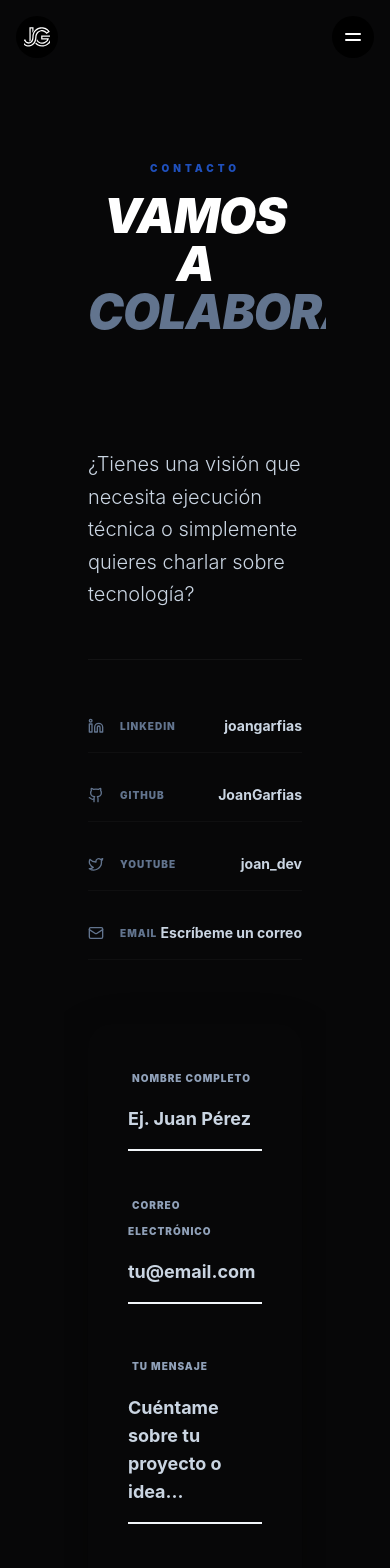
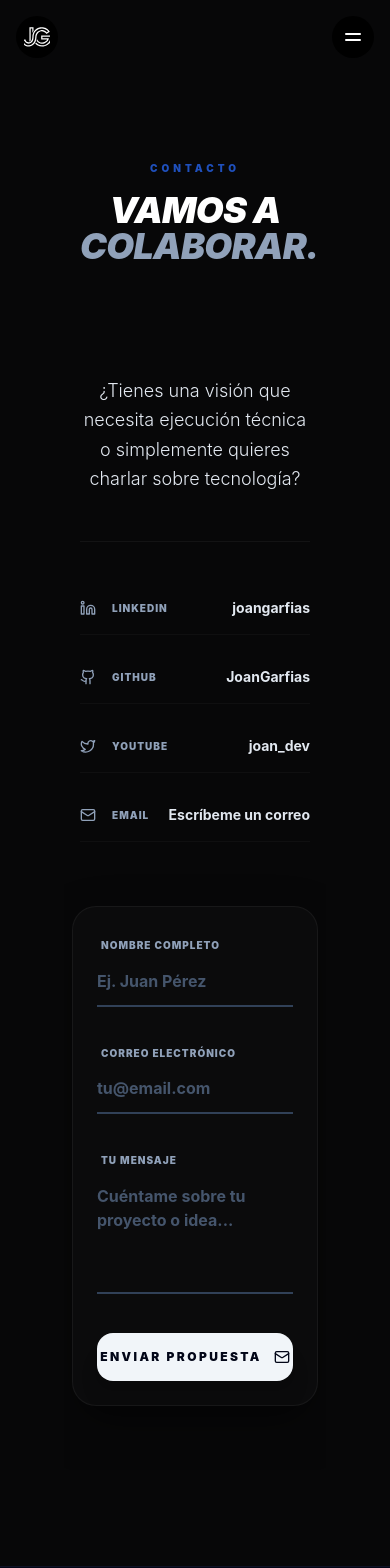
Before and after one commit to JoanGarfias/JoanGarfias.github.io, a Nuxt app: page /contacto in a window 390 px wide. Shown: the top 1568 px of the page. Built offline with nearby package versions, Linux system fonts and the light colour scheme.

Commit message:
feat: refactor

```diff
--- a/app/components/AboutMe.vue
+++ b/app/components/AboutMe.vue
@@ -21,23 +21,23 @@
         <div class="lg:col-span-7 space-y-12">
           <header class="space-y-6">
             <span class="text-[10px] font-black uppercase tracking-[0.4em] text-primary/80">Trayectoria & Enfoque</span>
-            <h2 class="text-5xl md:text-7xl font-black tracking-tighter leading-[0.9] italic uppercase">
+            <h2 class="text-4xl sm:text-5xl md:text-8xl font-black tracking-tighter leading-[0.9] italic uppercase">
               Construyendo <br/>
-              <span class="text-slate-500">con propósito.</span>
+              <span class="text-slate-400">con propósito.</span>
             </h2>
           </header>
 
           <div class="space-y-8 max-w-xl">
-            <p class="text-xl text-slate-300 leading-relaxed font-light italic">
+            <p class="text-lg md:text-xl text-slate-200 leading-relaxed font-light italic">
               "Mi camino en la tecnología comenzó con la curiosidad de entender cómo funcionan las cosas, y evolucionó en la pasión por crear herramientas que resuelvan problemas reales."
             </p>
 
-            <div class="space-y-6 text-slate-400 text-lg leading-loose">
+            <div class="space-y-6 text-slate-300 text-base md:text-lg leading-loose">
               <p>
                 Soy un desarrollador que encuentra el equilibrio entre la estética y la funcionalidad. No creo en soluciones genéricas; creo en entender el contexto antes de escribir la primera línea de código.
               </p>
               <p>
-                Cuando no estoy frente a la pantalla optimizando flujos de datos o refinando interfaces, me gusta explorar el ritmo a través del <span class="text-white font-bold">beatbox</span> o la estrategia en el fútbol. Creo firmemente que la creatividad fuera del código es lo que alimenta la innovación dentro de él.
+                Cuando no estoy frente a la pantalla optimizando flujos de datos o refinando interfaces, me gusta explorar el ritmo a través del <span class="text-white font-bold underline decoration-primary/30 underline-offset-4">beatbox</span> o la estrategia en el fútbol. Creo firmemente que la creatividad fuera del código es lo que alimenta la innovación dentro de él.
               </p>
             </div>
           </div>
--- a/app/components/Contact.vue
+++ b/app/components/Contact.vue
@@ -1,28 +1,28 @@
 <template>
-  <section id="contacto" class="py-16 px-6 bg-transparent relative overflow-hidden">
+  <section id="contacto" class="py-16 px-4 md:px-6 bg-transparent relative overflow-hidden">
     <div class="max-w-6xl mx-auto">
       <div class="grid grid-cols-1 lg:grid-cols-12 gap-16 lg:gap-24">
 
         <!-- Redes y Mensaje -->
         <div class="lg:col-span-12 mb-4">
            <span class="text-[10px] font-black uppercase tracking-[0.4em] text-primary/80 mb-4 block text-center lg:text-left">Contacto</span>
-           <h2 class="text-5xl md:text-8xl font-black italic uppercase tracking-tighter text-white leading-none text-center lg:text-left mb-8">
-            Vamos a <br class="hidden lg:block"/> <span class="text-slate-500">colaborar.</span>
+           <h2 class="text-4xl sm:text-5xl md:text-8xl font-black italic uppercase tracking-tighter text-white leading-none text-center lg:text-left mb-8">
+            Vamos a <br class="hidden lg:block"/> <span class="text-slate-400">colaborar.</span>
           </h2>
         </div>
 
         <div class="lg:col-span-5 space-y-12">
-          <p class="text-xl text-slate-300 font-light leading-relaxed">
+          <p class="text-lg md:text-xl text-slate-200 font-light leading-relaxed text-center lg:text-left">
             ¿Tienes una visión que necesita ejecución técnica o simplemente quieres charlar sobre tecnología?
           </p>
 
           <div class="space-y-4 pt-10 border-t border-white/5">
             <div v-for="social in socials" :key="social.label" class="flex items-center justify-between group py-4 border-b border-white/[0.03]">
               <div class="flex items-center gap-4">
-                <component :is="social.icon" class="w-4 h-4 text-slate-500 group-hover:text-primary transition-colors" />
-                <span class="text-[10px] uppercase tracking-widest text-slate-500 font-black">{{ social.label }}</span>
+                <component :is="social.icon" class="w-4 h-4 text-slate-400 md:text-slate-500 md:group-hover:text-primary transition-colors" />
+                <span class="text-[10px] uppercase tracking-widest text-slate-400 md:text-slate-500 font-black">{{ social.label }}</span>
               </div>
-              <a :href="social.link" target="_blank" class="text-sm text-slate-300 hover:text-white font-bold transition-all group-hover:translate-x-1">
+              <a :href="social.link" target="_blank" class="text-sm text-slate-200 hover:text-white font-bold transition-all md:group-hover:translate-x-1">
                 {{ social.value }}
               </a>
             </div>
@@ -31,14 +31,14 @@
 
         <!-- Formulario con mejor contraste -->
         <div class="lg:col-span-7">
-          <form @submit.prevent class="space-y-12 p-10 shadow-[0_20px_50px_rgba(0,0,0,0.3)] rounded-3xl">
-            <div class="grid grid-cols-1 md:grid-cols-2 gap-10">
+          <form @submit.prevent class="space-y-8 md:space-y-12 p-6 md:p-10 shadow-[0_20px_50px_rgba(0,0,0,0.3)] rounded-3xl bg-white/[0.02] border border-white/5 -mx-2 sm:mx-0">
+            <div class="grid grid-cols-1 md:grid-cols-2 gap-8 md:gap-10">
               <div class="space-y-4">
                 <label class="text-[10px] font-black uppercase tracking-widest text-slate-400 ml-1">Nombre completo</label>
                 <input
                   type="text"
                   placeholder="Ej. Juan Pérez"
-                  class="w-full bg-transparent border-b-2 border-slate-100 px-0 py-4 focus:border-primary outline-none transition-all placeholder:text-slate-300 text-white font-bold text-lg"
+                  class="w-full bg-transparent border-b-2 border-slate-700 focus:border-primary outline-none transition-all placeholder:text-slate-600 text-white font-bold text-base md:text-lg py-3 md:py-4"
                 />
               </div>
               <div class="space-y-4">
@@ -46,7 +46,7 @@
                 <input
                   type="email"
                   placeholder="tu@email.com"
-                  class="w-full bg-transparent border-b-2 border-slate-100 px-0 py-4 focus:border-primary outline-none transition-all placeholder:text-slate-300 text-white font-bold text-lg"
+                  class="w-full bg-transparent border-b-2 border-slate-700 focus:border-primary outline-none transition-all placeholder:text-slate-600 text-white font-bold text-base md:text-lg py-3 md:py-4"
                 />
               </div>
             </div>
@@ -55,12 +55,12 @@
               <textarea
                 placeholder="Cuéntame sobre tu proyecto o idea..."
                 rows="4"
-                class="w-full bg-transparent border-b-2 border-slate-100 px-0 py-4 focus:border-primary outline-none transition-all resize-none placeholder:text-slate-300 text-white font-bold text-lg"
+                class="w-full bg-transparent border-b-2 border-slate-700 focus:border-primary outline-none transition-all resize-none placeholder:text-slate-600 text-white font-bold text-base md:text-lg py-3 md:py-4"
               ></textarea>
             </div>
-            <button class="group flex items-center justify-center gap-3 w-full py-5 bg-slate-900 text-white text-xs font-black uppercase tracking-[0.2em] rounded-2xl hover:bg-primary transition-all duration-300 shadow-xl">
+            <button class="group flex items-center justify-center gap-3 w-full py-4 md:py-5 bg-slate-100 text-slate-950 md:bg-slate-900 md:text-white text-xs font-black uppercase tracking-[0.2em] rounded-2xl md:hover:bg-primary md:hover:text-white transition-all duration-300 shadow-xl">
               Enviar Propuesta
-              <LucideMail class="w-4 h-4 transition-transform group-hover:translate-x-1" />
+              <LucideMail class="w-4 h-4 transition-transform md:group-hover:translate-x-1" />
             </button>
           </form>
         </div>
--- a/app/components/Hero.vue
+++ b/app/components/Hero.vue
@@ -16,7 +16,7 @@ import { Download as LucideDownload } from 'lucide-vue-next';
         Disponible para nuevos proyectos
       </div>
 
-      <h1 class="text-5xl md:text-7xl font-black mb-8 text-white tracking-tighter italic uppercase leading-none">
+      <h1 class="text-4xl sm:text-5xl md:text-8xl font-black mb-8 text-white tracking-tighter italic uppercase leading-none">
           Hola, soy <span class="bg-gradient-to-r from-sky to-cyan-400 bg-clip-text text-transparent">Joan Garfias</span>.
       </h1>
 
--- a/app/components/ProjectGrid.vue
+++ b/app/components/ProjectGrid.vue
@@ -1,7 +1,7 @@
 <template>
   <section id="proyectos" class="py-20">
     <div class="mb-20 text-center">
-      <h2 class="text-5xl md:text-7xl font-black mb-8 text-white tracking-tighter italic uppercase leading-none">Proyectos</h2>
+      <h2 class="text-4xl sm:text-5xl md:text-8xl font-black mb-8 text-white tracking-tighter italic uppercase leading-none">Proyectos</h2>
       <p class="text-slate-400 text-lg max-w-2xl mx-auto mb-8">
         Una selección de trabajos donde combino diseño, tecnología y resolución de problemas para crear experiencias digitales únicas.
       </p>
@@ -12,7 +12,7 @@
       <div
         v-for="(project, index) in projects"
         :key="project.id"
-        class="group relative flex flex-col"
+        class="group relative flex flex-col p-4 md:p-0 rounded-3xl bg-white/5 md:bg-transparent border border-white/5 md:border-none transition-all duration-500"
       >
         <!-- Project Card -->
         <NuxtLink
--- a/app/layouts/default.vue
+++ b/app/layouts/default.vue
@@ -1,7 +1,7 @@
 <template>
-  <div class="min-h-screen bg-slate-950 text-slate-100 font-sans selection:bg-emerald-500/30">
+  <div class="min-h-screen bg-slate-950 text-slate-100 font-sans selection:bg-emerald-500/30 overflow-x-hidden">
     <Header />
-    <main>
+    <main class="overflow-x-hidden">
       <slot />
     </main>
     <Footer />
--- a/app/pages/index.vue
+++ b/app/pages/index.vue
@@ -1,4 +1,5 @@
 <template>
+  <div class="overflow-x-hidden">
     <BitsAnimatedContent
         :distance="100"
         direction="horizontal"
@@ -15,4 +16,5 @@
         <Hero />
 
     </BitsAnimatedContent>
+  </div>
 </template>
```
Also changed, not shown: app/assets/projects.json (+22 -22 lines), app/components/Skills.vue (+18 -18 lines), public/favicon.svg (added), 1 other file (tests, documents, lock files or other folders). Lines whose indentation alone changed are shown as unchanged.
